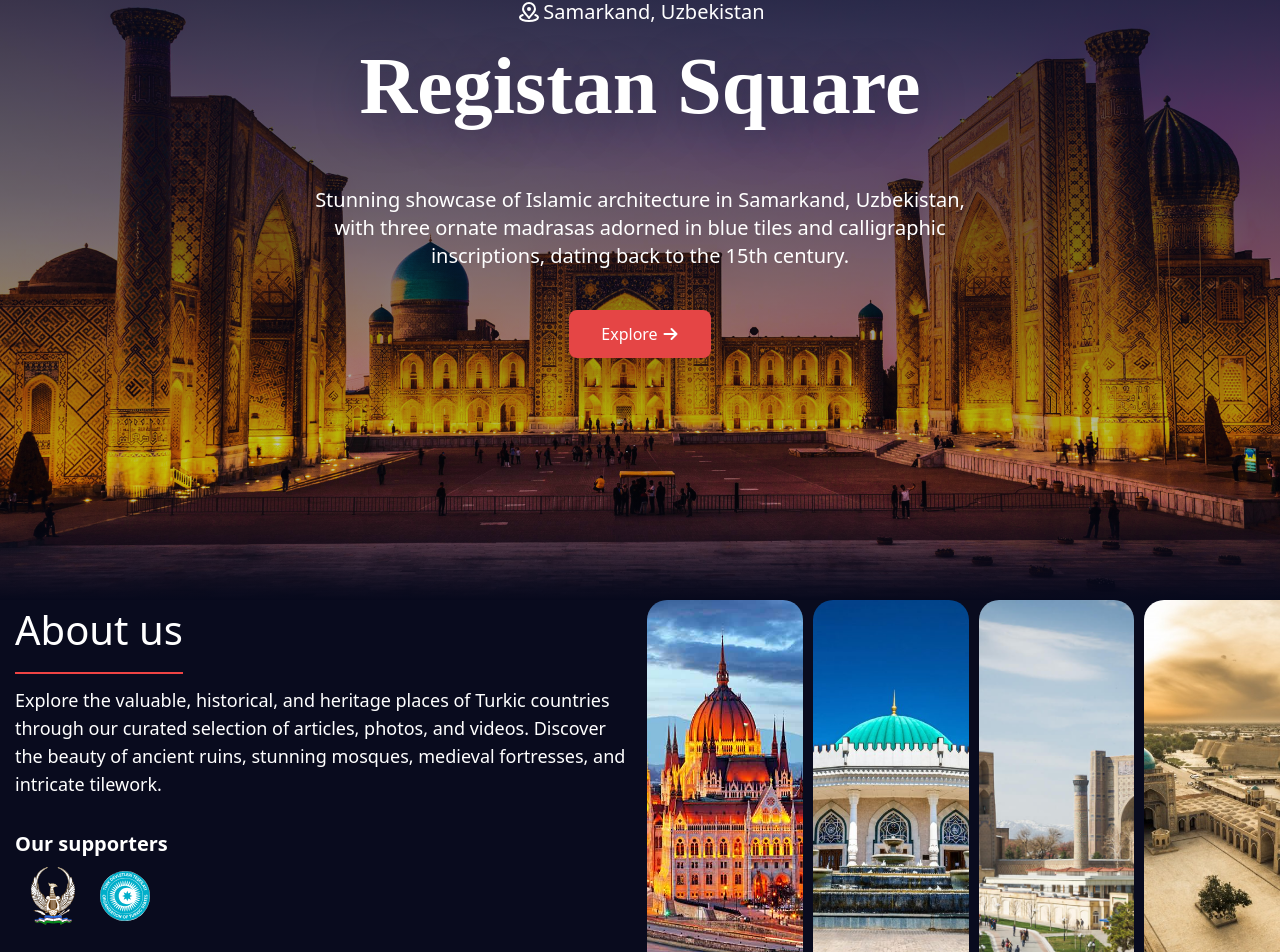
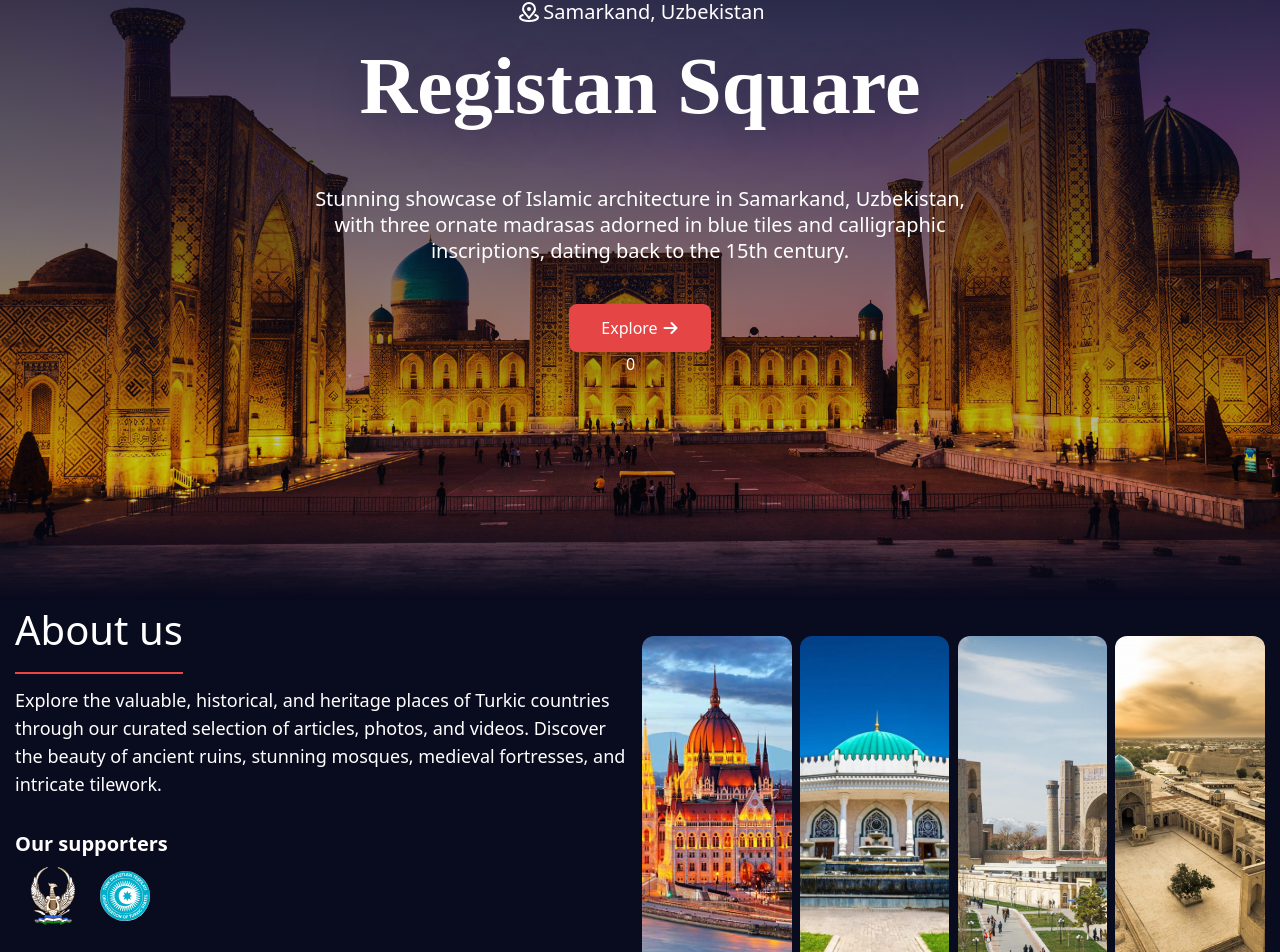
Before and after one commit to temmur/Tabarruk-Ziyorat, a Vue app: page / in a window 1280 px wide. Shown: the part 200-1152 px from the top of the page. Built offline with nearby package versions, Linux system fonts and the light colour scheme.

Commit message:
creted layout for header hero and about section

```diff
--- a/index.html
+++ b/index.html
@@ -5,6 +5,11 @@
     <link rel="icon" href="/favicon.ico">
     <meta name="viewport" content="width=device-width, initial-scale=1.0">
     <link rel="stylesheet" href="https://cdnjs.cloudflare.com/ajax/libs/font-awesome/6.4.2/css/all.min.css" integrity="sha512-z3gLpd7yknf1YoNbCzqRKc4qyor8gaKU1qmn+CShxbuBusANI9QpRohGBreCFkKxLhei6S9CQXFEbbKuqLg0DA==" crossorigin="anonymous" referrerpolicy="no-referrer" />
+    <!-- Required Core Stylesheet -->
+<link rel="stylesheet" href="node_modules/@glidejs/glide/dist/css/glide.core.min.css">
+
+<!-- Optional Theme Stylesheet -->
+<link rel="stylesheet" href="node_modules/@glidejs/glide/dist/css/glide.theme.min.css">
     <title>Vite App</title>
   </head>
   <body>
--- a/package.json
+++ b/package.json
@@ -10,8 +10,11 @@
     "format": "prettier --write src/"
   },
   "dependencies": {
+    "@glidejs/glide": "^3.6.0",
+    "@splidejs/splide": "^4.1.4",
     "vue": "^3.3.4",
-    "vue-router": "^4.2.4"
+    "vue-router": "^4.2.4",
+    "vue3-carousel": "^0.3.1"
   },
   "devDependencies": {
     "@rushstack/eslint-patch": "^1.3.3",
--- a/src/components/About/CAbout-Content.vue
+++ b/src/components/About/CAbout-Content.vue
@@ -1,5 +1,5 @@
 <template lang="">
-    <div>
+    <div class="max-lg:mb-10">
         <p class="text-title border-b-2  border-red-500 inline-block mb-3 pb-3">About us</p>
         <p class="text-lg ">Explore the valuable, historical, and heritage places of Turkic countries through our curated selection of articles, photos, and videos. Discover the beauty of ancient ruins, stunning mosques, medieval fortresses, and intricate tilework.</p>
         <p class="text-xl mt-8 font-semibold">Our supporters</p>
--- a/src/components/About/CAbout-Countries.vue
+++ b/src/components/About/CAbout-Countries.vue
@@ -1,6 +1,6 @@
 <template lang="">
-        <div class="flex items-center">
-            <img class="countries" :src="i" alt="" v-for="i in countImages">
+        <div class="flex items-center justify-between">
+            <img class="countries rounded-xl" :src="i" alt="" v-for="i in countImages">
         </div>
 
 </template>
@@ -15,18 +15,8 @@ const countImages = [
 <style scoped>
 
     .countries{
-  background-size: auto 110%;
-  background-position: center;
-  background-repeat: no-repeat;
-  border-radius: 20px;
- object-fit: cover;
-  width: 25%;
-  height: 100%;
-  margin: 5px;
-  transition: flex 0.3s ease-in;
-  cursor: pointer;
+      width: 24%;
+      height: 342px;
+      object-fit: cover;
     }
-.countries:active {
-  flex: 5;
-}
 </style>
--- a/src/components/Buttons/Button.vue
+++ b/src/components/Buttons/Button.vue
@@ -39,6 +39,7 @@ import { computed } from 'vue';
     }
     .primary:hover{
         transition: .3s ease-in-out;
+        background-color: #c93e3e;
     }
     .outline{
         background-color: transparent;
--- a/src/components/CAbout.vue
+++ b/src/components/CAbout.vue
@@ -1,8 +1,8 @@
 <template lang="">
     <div class="">
       <div class='container'>
-        <div class="grid grid-cols-2 gap-1">
-            <CAbout-Content/>
+        <div class="grid grid-cols-2 gap-1 max-lg:grid-cols-1">
+            <CAbout-Content />
             <CAboutCountriesVue/>
         </div>
         <div class="grid grid-cols-4 gap-5 mt-[65px]">
--- a/src/components/CCountries.vue
+++ b/src/components/CCountries.vue
@@ -1,8 +1,8 @@
 <template lang="">
     <div class="mt-[64px]">
        <div class="container">
-        <p class="text-4xl font-bold text-center">How many Countries</p>
-        <p class="text-center text-xl">All countries that we represent</p>
+        <p class="text-4xl font-bold text-center my-4">How many Countries</p>
+        <p class="text-center text-xl mb-10">All countries that we represent</p>
         <div class="grid grid-cols-4 gap-4">
             <CCountry v-for="(el, idx) in countryList" :key="idx" :country="el.country" :dest="el.destination" :img="el.img"/>
         </div>
--- a/src/components/Hero.vue
+++ b/src/components/Hero.vue
@@ -2,32 +2,55 @@
   <div class="hero">
     <div class="container max-w xl:max-w-[90%]">
       <div class="hero-inner flex flex-col items-center">
-            <p class="text-xl flex justify-center"><img class="mx-0.5" src="../assets/images/map-pin-alt.svg" alt="">Samarkand, Uzbekistan</p>
-            <h1 class="text-center text-[5rem] capitalize font-bannerFont font-bold banner-shadow">registan square</h1>
-            <p class="text-center text-xl font-medium mt-[40px] w-[60%]">Stunning showcase of Islamic architecture in Samarkand, Uzbekistan, with three ornate madrasas adorned in blue tiles and calligraphic inscriptions, dating back to the 15th century.</p>
+        <p class="text-xl flex justify-center">
+          <img class="mx-0.5" src="../assets/images/map-pin-alt.svg" alt="" />Samarkand, Uzbekistan
+        </p>
+        <h1 class="text-center text-[5rem] capitalize font-bannerFont font-bold banner-shadow max-sm:text-[40px]">
+          registan square
+        </h1>
+        <p class="text-center text-xl font-medium mt-[40px] w-[60%] max-lg:w-[100%] max-sm:mt-0 max-sm:text-sm leading-[130%] max-sm:mt-4">
+          Stunning showcase of Islamic architecture in Samarkand, Uzbekistan, with three ornate
+          madrasas adorned in blue tiles and calligraphic inscriptions, dating back to the 15th
+          century.
+        </p>
         <div class="text-center mt-10">
           <Button variant="primary" title="Explore" class="inline-flex justify-center text-center">
             <template #suffix>
-                    <svg xmlns="http://www.w3.org/2000/svg" width="25" height="24" viewBox="0 0 25 24" fill="none">
-                        <path d="M6.5 12H18.5M18.5 12L13.5 7M18.5 12L13.5 17" stroke="white" stroke-width="2" stroke-linecap="round" stroke-linejoin="round"/>
+              <svg
+                xmlns="http://www.w3.org/2000/svg"
+                width="25"
+                height="24"
+                viewBox="0 0 25 24"
+                fill="none"
+              >
+                <path
+                  d="M6.5 12H18.5M18.5 12L13.5 7M18.5 12L13.5 17"
+                  stroke="white"
+                  stroke-width="2"
+                  stroke-linecap="round"
+                  stroke-linejoin="round"
+                />
               </svg>
             </template>
           </Button>
+        </div>
+        <div>
+          <Carousel />
         </div>
       </div>
     </div>
   </div>
 </template>
 <script setup>
-import Button from './Buttons/Button.vue';
+import Button from './Buttons/Button.vue'
+import Carousel from './Hero/Carousel.vue'
 </script>
 <style scoped >
-
-    .btn_section{
+.btn_section {
   display: flex;
   align-items: center;
 }
-    .banner-shadow{
-        text-shadow: 0px 10px 50px rgba(12, 15, 48, 0.40);
+.banner-shadow {
+  text-shadow: 0px 10px 50px rgba(12, 15, 48, 0.4);
 }
 </style>
--- /dev/null
+++ b/src/components/Hero/Carousel.vue
@@ -0,0 +1,18 @@
+
+<template>
+    <div class="glide">
+  <div class="glide__track" data-glide-el="track">
+    <ul class="glide__slides">
+      <li class="glide__slide">0</li>
+      <li class="glide__slide">1</li>
+      <li class="glide__slide">2</li>
+    </ul>
+  </div>
+</div>
+</template>
+<script setup lang="ts">
+
+</script>
+<style scoped>
+
+</style>
```
Also changed, not shown: public/images/Vector.svg (added), 1 other file (tests, documents, lock files or other folders). Lines whose indentation alone changed are shown as unchanged.
